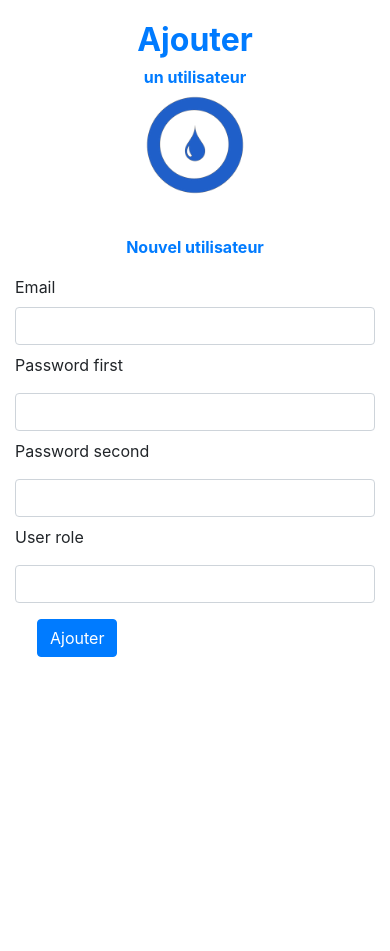
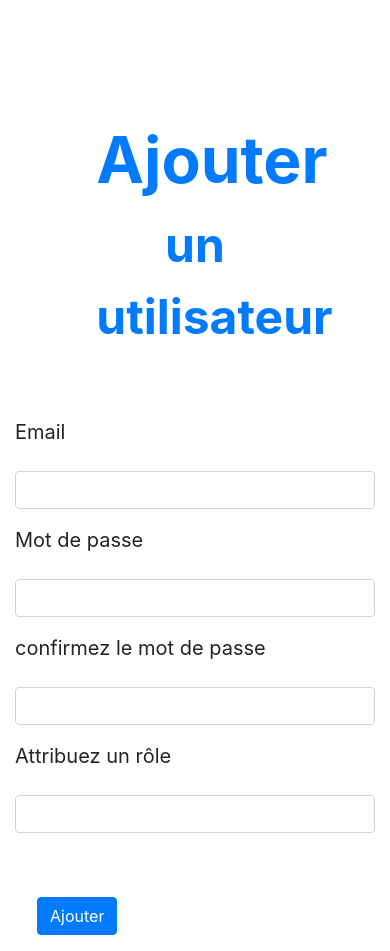
Before and after one commit to Yakuzo45/Hackapure, a Symfony app: template templates/Admin/register.html.twig in a window 390 px wide. Before the commit the page ends 657 px from the top, so only its background shows below. Run offline with Twig, Linux system fonts and the light colour scheme; the template is opened without the code that fills it, so the values that code supplies are empty; form fields are guessed from the names that the template uses; style sheets or scripts are compiled from the project's sources; some libraries are stand-ins or nearby versions.

Commit message:
style done

```diff
--- a/assets/scss/login.scss
+++ /dev/null
@@ -1,26 +0,0 @@
-@import "main";
-
-.mission {
-  font-size:0.9em;
-  font-weight:normal;
-  color:black;
-}
-
-.community {
-  margin-top: -15px;
-}
-
-.aquapure {
-  margin-top:-10px;
-}
-
-.connexion {
-  margin-left: 1.8vw;
-}
-
-@media screen and (min-width:900px) {
-  .aquapure {
-    width:700px;
-    height:200px;
-  }
-}
--- /dev/null
+++ b/assets/scss/register.scss
@@ -0,0 +1,21 @@
+@import "main";
+
+.community {
+  margin-top: -15px;
+}
+
+.connexion {
+  margin-left: 1.8vw;
+}
+
+.form-control {
+  margin-right: 10px;
+}
+
+.form-label {
+  font-size: 20px;
+}
+
+#admin_user_userRole_1 {
+  margin-left: 25px;
+}
--- a/src/Controller/SecurityController.php
+++ b/src/Controller/SecurityController.php
@@ -13,7 +13,7 @@ use Symfony\Component\Routing\Annotation\Route;
 class SecurityController extends AbstractController
 {
     /**
-     * @Route("/register", name="app_register")
+     * @Route("/admin/register", name="app_register")
      */
     public function register(Request $request, UserPasswordEncoderInterface $passwordEncoder): Response
     {
--- a/src/Form/AdminUserType.php
+++ b/src/Form/AdminUserType.php
@@ -27,8 +27,8 @@ class AdminUserType extends AbstractType
                     ],
                     'multiple' => false,
                     'expanded'=>true,
-                    'label' => 'Attribuez un rôle'
-                ])
+                    'label' => 'Attribuez un rôle',
+            ])
             ->add('password', RepeatedType::class, [
                 'type' => PasswordType::class,
                 'invalid_message' => 'Les deux mots de passe doivent correspondre',
--- a/templates/Admin/register.html.twig
+++ b/templates/Admin/register.html.twig
@@ -2,70 +2,55 @@
 
 {% block title %}Add user{% endblock %}
 
-{% block stylesheets %}{{ encore_entry_link_tags('login') }}{% endblock %}
+{% block stylesheets %}{{ encore_entry_link_tags('register') }}{% endblock %}
 
 {% block body %}
     <div class="container-fluid">
-        <div class="row justify-content-center pt-3">
+        <div class="row justify-content-center pt-3 mt-5">
             <div class="col-7">
-                <p class="fa-2x text-center text-primary"><strong>Ajouter</strong></p>
+                <p class="fa-4x text-center text-primary mt-5"><strong>Ajouter</strong></p>
             </div>
             <div class="col-7">
-                <p class="text-primary text-center community"><strong>un utilisateur</strong></p>
-            </div>
-        </div>
-        <div class="row justify-content-center pb-3">
-            <div class="col-4 col-lg-5">
-                <img src="{{ asset('build/images/aquapure.ico') }}" class="img-fluid aquapure" alt="logo aquapure">
-            </div>
-        </div>
-        <div class="row justify-content-center text-primary text-center">
-            <div class="col-12">
-                <p class="mission"></p>
-            </div>
-        </div>
-        <div class="row pt-2">
-            <div class="col-12">
-                <p class="fa-1x text-primary text-center"><strong>Nouvel utilisateur</strong></p>
+                <p class="fa-3x text-primary text-center community mb-5"><strong>un utilisateur</strong></p>
             </div>
         </div>
     </div>
     <div class="container">
         {{ form_start(form) }}
             <div class="row justify-content-center">
-                <div class="col-12 col-sm-4">
-                    {{ form_label(form.email) }}
+                <div class="col-12 col-sm-4 mt-3">
+                    <label class="form-label" for="inputEmail">Email</label>
                 </div>
-                <div class="col-12 col-sm-4">
+                <div class="col-12 col-sm-4 mt-3">
                     {{ form_widget(form.email) }}
                 </div>
             </div>
             <div class="row justify-content-center">
-                <div class="col-12 col-sm-4 mt-2">
-                    {{ form_label(form.password.first) }}
+                <div class="col-12 col-sm-4 mt-3">
+                    <label class="form-label" for="inputPassword">Mot de passe</label>
                 </div>
-                <div class="col-12 col-sm-4 mt-2">
+                <div class="col-12 col-sm-4 mt-3">
                     {{ form_widget(form.password.first) }}
                 </div>
             </div>
              <div class="row justify-content-center">
-                <div class="col-12 col-sm-4 mt-2">
-                    {{ form_label(form.password.second) }}
+                <div class="col-12 col-sm-4 mt-3">
+                    <label class="form-label" for="inputSecondPassword">confirmez le mot de passe</label>
                 </div>
-                <div class="col-12 col-sm-4 mt-2">
+                <div class="col-12 col-sm-4 mt-3">
                     {{ form_widget(form.password.second) }}
                 </div>
              </div>
         <div class="row justify-content-center">
-            <div class="col-12 col-sm-4 mt-2">
-                {{ form_label(form.userRole) }}
+            <div class="col-12 col-sm-4 mt-3">
+                <label class="form-label" for="inputRoles">Attribuez un rôle</label>
             </div>
-            <div class="col-12 col-sm-4 mt-2">
+            <div class="col-12 col-sm-4 mt-3">
                 {{ form_widget(form.userRole) }}
             </div>
         </div>
                 <input type="hidden" name="_csrf_token" value="{{ csrf_token('authenticate') }}">
-                <div class="col-5 col-sm-7 offset-sm-4 col-lg-6 offset-lg-4">
+                <div class="col-5 col-sm-7 offset-sm-5 col-lg-6 offset-lg-5 mt-5">
                     <button class="btn btn-primary mt-3 mb-3 connexion">{{ button_label|default('Ajouter') }}</button>
                 </div>
             </div>
--- a/webpack.config.js
+++ b/webpack.config.js
@@ -25,7 +25,7 @@ Encore
      */
     .addEntry('main', './assets/js/main.js')
     .addEntry('searchAddress', './assets/js/searchAddressAutocompletion.js')
-    .addStyleEntry('login', './assets/scss/login.scss')
+    .addStyleEntry('register', './assets/scss/register.scss')
     //.addEntry('page1', './assets/js/page1.js')
     //.addEntry('page2', './assets/js/page2.js')
 
```
Also changed, not shown: assets/images/aquapure.ico (deleted).
